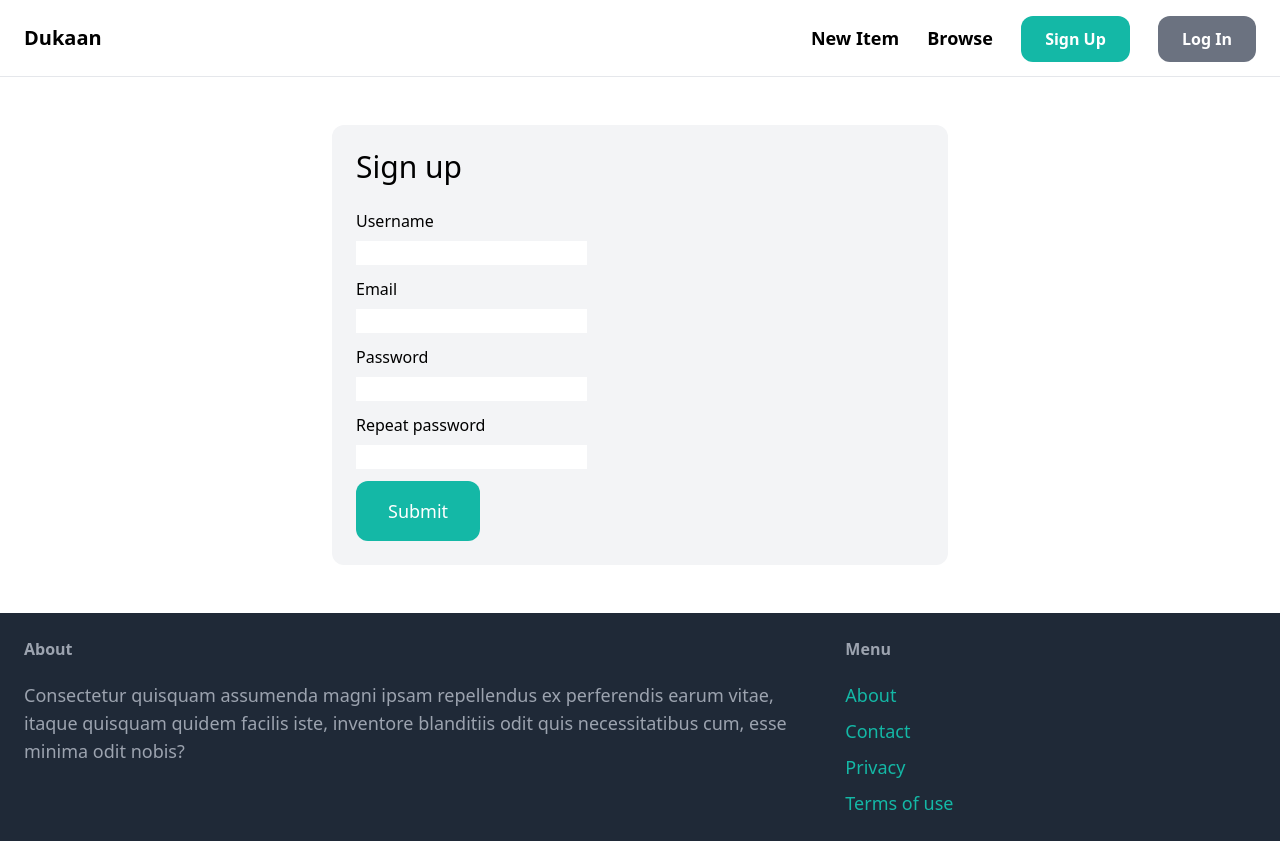
After one commit to Thymmz/Dukaan-django, a Django app: template dukaan/core/templates/core/signup.html in a window 1280 px wide. The commit adds this page. Run offline with Django 3.2, Linux system fonts and the light colour scheme; the template is opened without the code that fills it, so the values that code supplies are empty, except form fields; form fields are guessed from the names that the template uses; some libraries are stand-ins or nearby versions.

Commit message:
signup form added

```diff
--- a/dukaan/core/templates/core/base.html
+++ b/dukaan/core/templates/core/base.html
@@ -14,7 +14,7 @@
         <div class="space-x-6">
             <a href="#" class="text-lg font-semibold hover:text-gray-500">New Item</a>
             <a href="#" class="text-lg font-semibold hover:text-gray-500">Browse</a>
-            <a href="#" class="px-6 py-3 font-semibold bg-teal-500 text-white rounded-xl hover:bg-teal-700">Sign Up</a>
+            <a href="{% url 'core:signup' %}" class="px-6 py-3 font-semibold bg-teal-500 text-white rounded-xl hover:bg-teal-700">Sign Up</a>
             <a href="#" class="px-6 py-3 font-semibold bg-gray-500 text-white rounded-xl hover:bg-gray-700">Log In</a>
         </div>
     </nav>
--- /dev/null
+++ b/dukaan/core/templates/core/signup.html
@@ -0,0 +1,45 @@
+{% extends 'core/base.html' %}
+
+{% block title %}Sign up{% endblock %}
+
+{% block content %}
+<div class="w-1/2 my-6 mx-auto p-6 bg-gray-100 rounded-xl">
+    <h1 class="mb-6 text-3xl">Sign up</h1>
+
+    <form method="post" action=".">
+        {% csrf_token %}
+
+        <div class="mb-3">
+            <label class="inline-block mb-2">Username</label><br>
+            {{ form.username }}
+        </div>
+
+        <div class="mb-3">
+            <label class="inline-block mb-2">Email</label><br>
+            {{ form.email }}
+        </div>
+
+        <div class="mb-3">
+            <label class="inline-block mb-2">Password</label><br>
+            {{ form.password1 }}
+        </div>
+
+        <div class="mb-3">
+            <label class="inline-block mb-2">Repeat password</label><br>
+            {{ form.password2 }}
+        </div>
+
+        {% if form.errors or form.non_field_errors %}
+            <div class="mb-3 p-6 bg-red-100 rounded-xl">
+                {% for field in form %}
+                    {{ field.errors }}
+                {% endfor %}
+
+                {{ form.non_field_errors }}
+            </div>
+        {% endif %}
+
+        <button class="py-4 px-8 text-lg bg-teal-500 hover:bg-teal-700 rounded-xl text-white">Submit</button>
+    </form>
+</div>
+{% endblock %}
--- a/dukaan/core/urls.py
+++ b/dukaan/core/urls.py
@@ -6,4 +6,5 @@ app_name = 'core'
 urlpatterns = [
     path('',views.index, name='index'),
     path('contact/', views.contact, name='contact'),
+    path('signup/', views.signup, name='signup'),
 ]
```
Also changed, not shown: dukaan/core/forms.py (added, +28 -0 lines), dukaan/core/views.py (+17 -2 lines).
